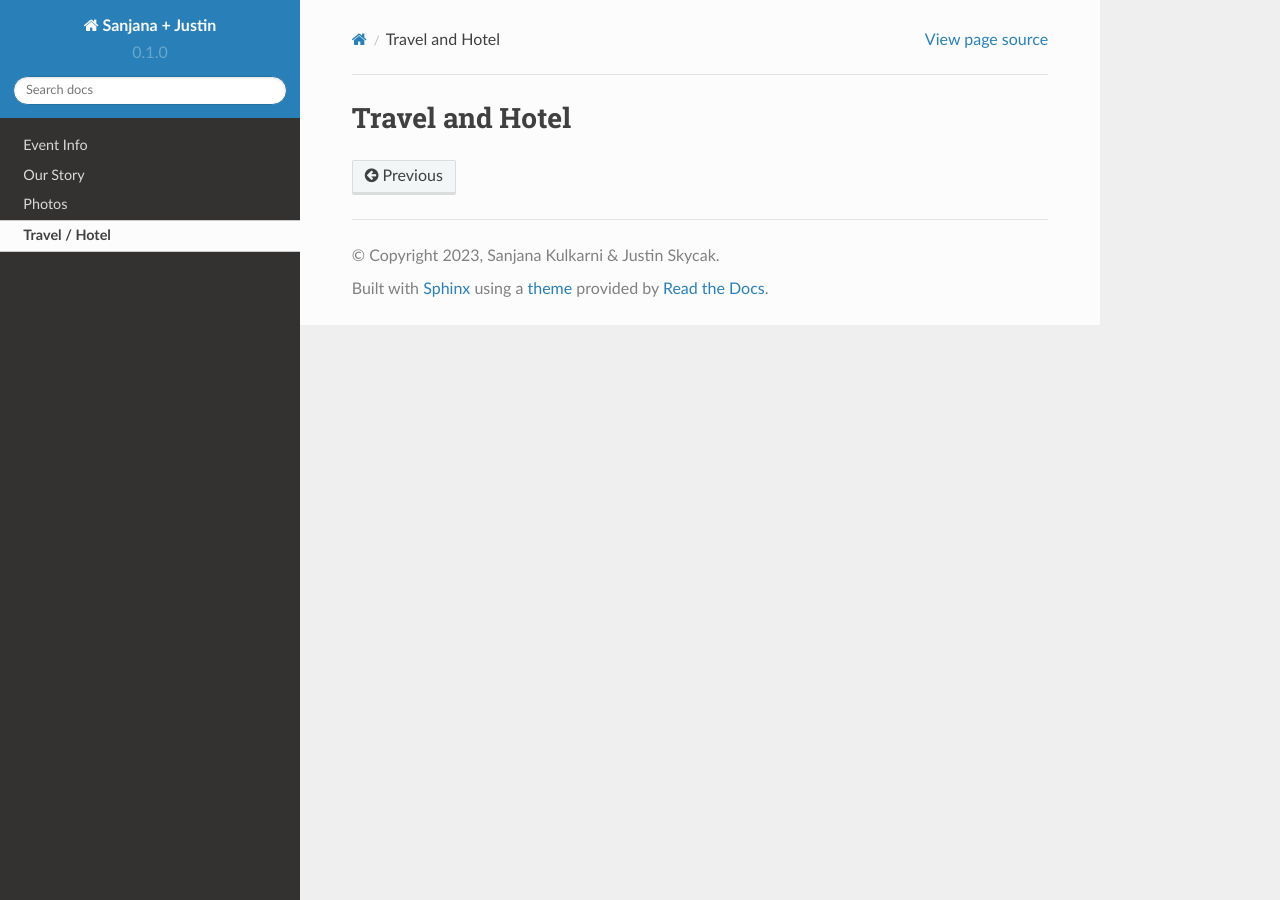
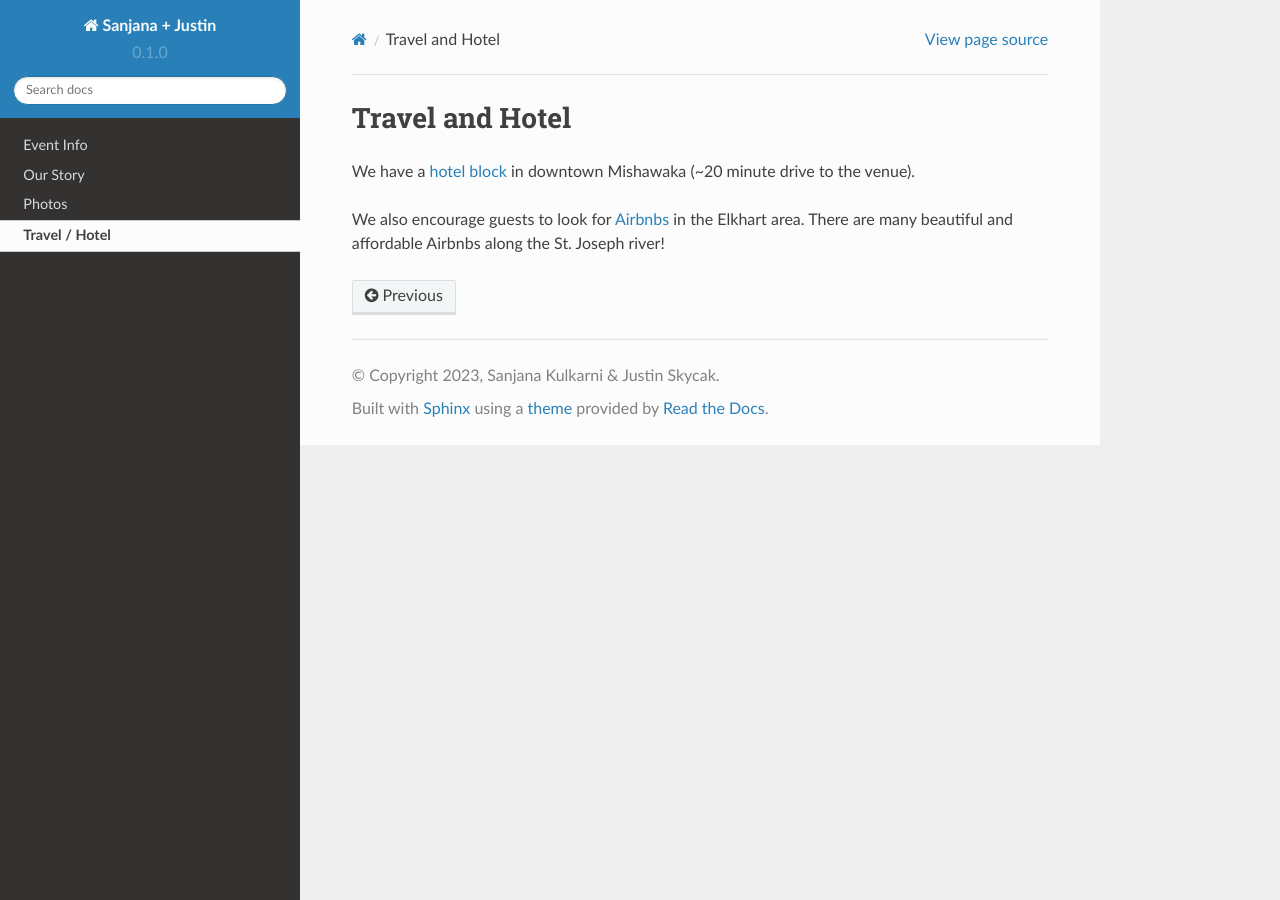
Before and after one commit to jpskycak/wedding, a Sphinx documentation site: the page built from docs/source/hotel.rst, in a window 1280 px wide. Built offline with Sphinx 7.4.7 and the Read the Docs theme 2.0.0, drawn with Linux system fonts in a browser that asks for light colours.

Commit message:
Update hotel.rst

```diff
--- a/docs/source/hotel.rst
+++ b/docs/source/hotel.rst
@@ -1,2 +1,6 @@
 Travel and Hotel
 =====
+
+We have a `hotel block <https://www.hilton.com/en/book/reservation/rooms/?ctyhocn=SBNHTHT&arrivalDate=2024-10-04&departureDate=2024-10-06&groupCode=cht601&room1NumAdults=2>`_ in downtown Mishawaka (~20 minute drive to the venue).
+
+We also encourage guests to look for `Airbnbs <https://www.airbnb.com/s/Elkhart--Indiana--United-States/homes?tab_id=home_tab&refinement_paths%5B%5D=%2Fhomes&flexible_trip_lengths%5B%5D=one_week&monthly_start_date=2024-05-01&monthly_length=3&monthly_end_date=2024-08-01&price_filter_input_type=0&channel=EXPLORE&query=Elkhart%2C%20IN&place_id=ChIJE67jW8PCFogRy4iDAtnv7Xo&date_picker_type=calendar&checkin=2024-10-04&checkout=2024-10-06&adults=2&source=structured_search_input_header&search_type=user_map_move&search_mode=regular_search&price_filter_num_nights=2&ne_lat=41.71097255705831&ne_lng=-85.95591620668222&sw_lat=41.652412088038595&sw_lng=-86.01970598951141&zoom=13.219956233363156&zoom_level=13.219956233363156&search_by_map=true>`_ in the Elkhart area. There are many beautiful and affordable Airbnbs along the St. Joseph river!
```
